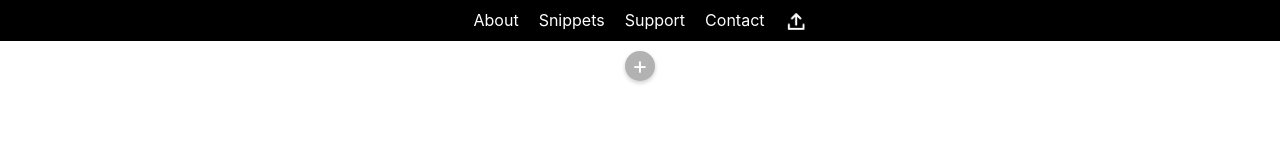
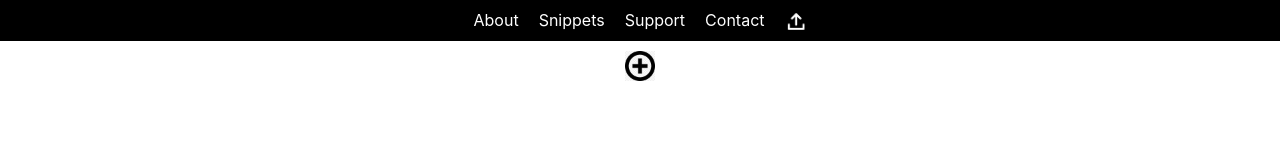
Before and after one commit to EdinMhc/snippet-saver-website, a React (Create React App) app: page / in a window 1280 px wide. Shown: the top 160 px of the page. Built offline with nearby package versions, Linux system fonts and the light colour scheme.

Commit message:
Add icon for adding snippet

```diff
--- a/src/App.js
+++ b/src/App.js
@@ -23,7 +23,9 @@ function App() {
     <>
      <NavBar onImport={handleImports(setSnippets)} />
     <div className='add-snippet-container'>
-      <div className="add-snippet-button" onClick={() => setShowForm(true)}>+</div>
+      <div className="add-snippet-button" onClick={() => setShowForm(true)}>
+      <img src={`${process.env.PUBLIC_URL}/addIcon.png`} alt="Add Snippet" />
+      </div>
       {showForm && (
         <SnippetForm
         onAdd={handleAddSnippet(snippets, setSnippets, setShowForm)}
--- a/src/Styles/App.css
+++ b/src/Styles/App.css
@@ -43,22 +43,20 @@ footer {
   overflow: auto;
 }
 
-.add-snippet-button{
+.add-snippet-button {
   display: block;
   width: 30px;
   height: 30px;
-  line-height: 30px;
-  text-align: center;
   margin: 10px auto;
-  font-size: 24px;
   cursor: pointer;
-  background-color: #b2b2b2;
-  color: white;
-  border-radius: 50%;
-  box-shadow: 0 2px 4px rgba(0, 0, 0, 0.2);
-  margin-top: 10px;
+  background-color: transparent;
+  border: none;
+  box-shadow: none;
 }
-
+.add-snippet-button img {
+  width: 100%;
+  height: auto;
+}
 .add-snippet-container {
   position: relative;
 }
--- a/src/Styles/SnippetForm.css
+++ b/src/Styles/SnippetForm.css
@@ -1,17 +1,16 @@
 .snippet-form-container {
   position: absolute;
-  top: 100%; /* Position it below the plus button */
-  left: 50%; /* Center it horizontally */
-  transform: translateX(-50%); /* Adjust for exact centering */
+  top: 100%;
+  left: 50%;
+  transform: translateX(-50%);
   background-color: #b2b2b2;
   padding: 15px;
   border-radius: 5px;
   width: 330px;
   height: 311px;
   box-shadow: 0 4px 8px rgba(0, 0, 0, 0.1);
-  z-index: 10; /* Ensure it's above other elements */
+  z-index: 10;
 }
-
 
 .snippet-form-container form {
   display: flex;
@@ -28,7 +27,7 @@
   margin-bottom: 10px;
   border: 1px solid #ccc;
   border-radius: 4px;
-    width: 90%;
+  width: 95%;
 }
 
 .snippet-form-container .form-actions {
--- a/src/Utils/layoutUtils/handleAddSnippet.js
+++ b/src/Utils/layoutUtils/handleAddSnippet.js
@@ -1,8 +1,14 @@
-export function handleAddSnippet(snippets, setSnippets,setShowForm){
+export function handleAddSnippet(snippets, setSnippets, setShowForm) {
   return (newSnippet) => {
-      const updatedSnippets = snippets.map(snippet => {
+    let snippetAtZeroPosition = snippets.find(snip => snip.x === 0 && snip.y === 0);
+
+    let updatedSnippets = snippets.map(snippet => {
+      if (snippet.id === snippetAtZeroPosition?.id) {
         return { ...snippet, x: snippet.x + 2 };
+      }
+      return snippet;
     });
+
     const newSnippetWithPosition = {
       ...newSnippet,
       id: `snippet-${snippets.length + 1}`,
@@ -11,6 +17,7 @@ export function handleAddSnippet(snippets, setSnippets,setShowForm){
       w: 2,
       h: 2,
     };
+
     setSnippets([newSnippetWithPosition, ...updatedSnippets]);
     setShowForm(false);
   };
```
Also changed, not shown: public/addIcon.png (added). Lines whose indentation alone changed are shown as unchanged.
